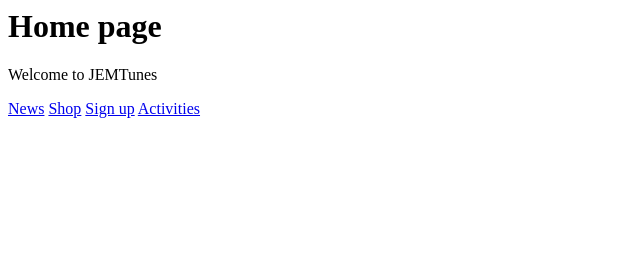
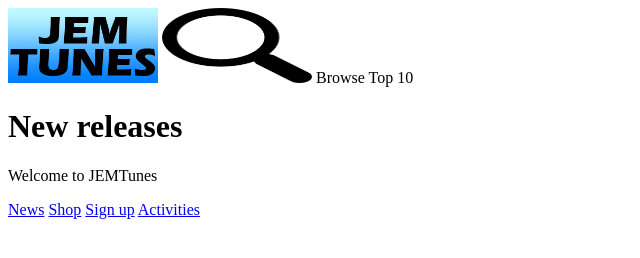
Before and after one commit to josheey3/JEMTunes-HTML, a plain HTML site: page index.html in a window 1280 px wide. Shown: the whole page, without its empty margins (0-640 px from the left). Drawn offline with Linux system fonts and the light colour scheme.

Commit message:
JEMTunes V1.2
Added basic graphics and updated index file to test graphics

```diff
--- a/index.html
+++ b/index.html
@@ -1,7 +1,14 @@
 <html>
 <body>
 <title>JEMTunes - Home</title>
-<h1>Home page</h1>
+<head>
+<img src="images/JEMBack.png" alt="JEMTunes" style="width:150px;height:75px;">
+<img src="images/magnify.png" style="width:150px;height:75px;">
+Browse
+Top 10
+
+</head>
+<h1>New releases</h1>
 <p>Welcome to JEMTunes</p>
 <a href="news.html">News</a>
 <a href="shop.html">Shop</a>
```
Also changed, not shown: images/JEMBack.png (added), images/JEMNoBack.png (added), images/magnify.png (added).
